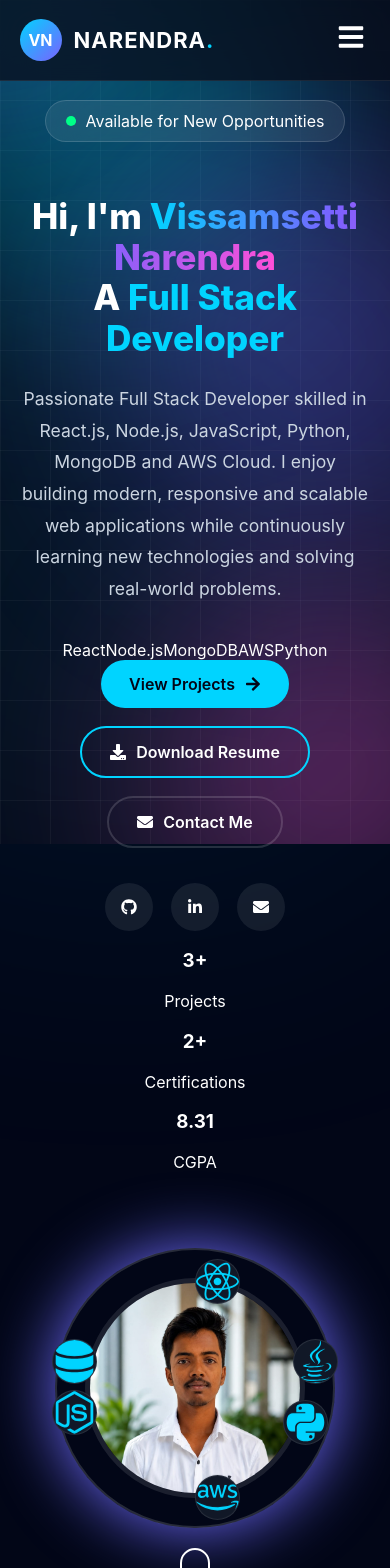
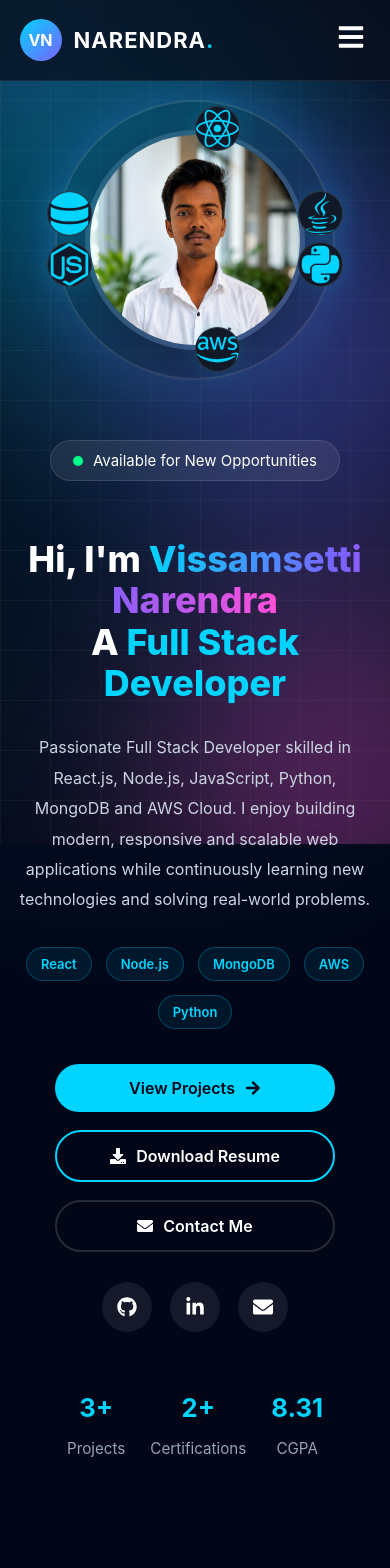
Before and after one commit to vissamsettinarendra-hub/portfolio, a React (Vite) app: page / in a window 390 px wide. Shown: the top 1568 px of the page. Built offline with nearby package versions, Linux system fonts and the light colour scheme.

Commit message:
prepare for deployment

```diff
--- a/src/components/Hero/Hero.css
+++ b/src/components/Hero/Hero.css
@@ -1,4 +1,4 @@
-.hero {
+.hero{
 
     min-height:100vh;
 
@@ -8,20 +8,24 @@
 
     position:relative;
 
+    overflow:hidden;
+
     padding:120px 0 80px;
-
-    overflow:hidden;
 
 }
 
 
 /* Background Glow */
 
-.hero::before {
+.hero::before{
 
     content:"";
 
     position:absolute;
+
+    top:18%;
+
+    right:8%;
 
     width:450px;
 
@@ -33,17 +37,12 @@
 
     opacity:.15;
 
-    top:20%;
-
-    right:10%;
-
 }
 
 
+/* Grid */
 
-
-
-.hero-grid {
+.hero-grid{
 
     display:grid;
 
@@ -51,27 +50,27 @@
 
     align-items:center;
 
-    gap:60px;
+    gap:70px;
 
-}
-
-
-
-
-
-.hero-content {
+    position:relative;
 
     z-index:2;
 
 }
 
 
+/* Left */
 
+.hero-content{
+
+    z-index:2;
+
+}
 
 
 /* Available Chip */
 
-.chip {
+.chip{
 
     display:inline-flex;
 
@@ -79,40 +78,39 @@
 
     gap:10px;
 
-    padding:10px 20px;
+    padding:10px 22px;
 
     border-radius:50px;
 
     background:rgba(255,255,255,.08);
 
-    backdrop-filter:blur(20px);
+    backdrop-filter:blur(18px);
+
+    border:1px solid rgba(255,255,255,.12);
 
     color:white;
 
-    margin-bottom:25px;
+    margin-bottom:28px;
 
-    border:1px solid rgba(255,255,255,.15);
+    font-size:15px;
 
 }
 
-
-
-.dot {
+.dot{
 
     width:10px;
 
     height:10px;
 
+    border-radius:50%;
+
     background:#00ff88;
-
-    border-radius:50%;
 
     animation:pulse 1.5s infinite;
 
 }
 
-
-@keyframes pulse {
+@keyframes pulse{
 
     0%{
         transform:scale(1);
@@ -129,12 +127,9 @@
 }
 
 
-
-
-
 /* Title */
 
-.hero-title {
+.hero-title{
 
     font-size:4rem;
 
@@ -142,21 +137,22 @@
 
     font-weight:800;
 
-    margin-bottom:25px;
+    margin-bottom:28px;
+
+    color:white;
 
 }
 
-
-
-.hero-title .line {
+.hero-title .line{
 
     display:block;
 
 }
 
 
+/* Gradient Name */
 
-.grad {
+.grad{
 
     background:linear-gradient(
         90deg,
@@ -174,42 +170,80 @@
 }
 
 
+/* Typed */
 
-
-
-.typed {
+.typed{
 
     color:#00d4ff;
 
 }
 
 
-
-
-
 /* Description */
 
-.hero-sub {
+.hero-sub{
 
     color:#cbd5e1;
 
-    font-size:1.1rem;
+    font-size:1.08rem;
 
-    line-height:1.8;
+    line-height:1.9;
 
-    max-width:650px;
+    max-width:640px;
+
+    margin-bottom:32px;
+
+}
+
+
+/* Tech Stack */
+
+.hero-tech{
+
+    display:flex;
+
+    flex-wrap:wrap;
+
+    gap:14px;
 
     margin-bottom:35px;
 
 }
 
+.hero-tech span{
 
+    padding:10px 18px;
 
+    border-radius:30px;
+
+    background:rgba(0,212,255,.08);
+
+    border:1px solid rgba(0,212,255,.25);
+
+    color:#00d4ff;
+
+    font-size:14px;
+
+    font-weight:600;
+
+    transition:.35s;
+
+}
+
+.hero-tech span:hover{
+
+    background:#00d4ff;
+
+    color:#020617;
+
+    transform:translateY(-4px);
+
+}
 
 
 /* Buttons */
 
-.hero-buttons {
+.hero-buttons{
 
     display:flex;
 
@@ -217,21 +251,21 @@
 
     flex-wrap:wrap;
 
-    margin-bottom:35px;
+    margin-bottom:30px;
 
 }
 
-
-
-.btn {
+.btn{
 
     display:flex;
 
     align-items:center;
 
+    justify-content:center;
+
     gap:10px;
 
-    padding:14px 28px;
+    padding:14px 30px;
 
     border-radius:50px;
 
@@ -239,21 +273,17 @@
 
     font-weight:600;
 
-    transition:.35s ease;
+    transition:.35s;
 
 }
 
-
-
-.btn:hover {
+.btn:hover{
 
     transform:translateY(-5px);
 
 }
 
-
-
-.btn-primary {
+.btn-primary{
 
     background:#00d4ff;
 
@@ -261,9 +291,13 @@
 
 }
 
+.btn-primary:hover{
 
+    box-shadow:0 15px 35px rgba(0,212,255,.35);
 
-.btn-outline {
+}
+
+.btn-outline{
 
     border:2px solid #00d4ff;
 
@@ -271,9 +305,7 @@
 
 }
 
-
-
-.btn-outline:hover {
+.btn-outline:hover{
 
     background:#00d4ff;
 
@@ -281,9 +313,7 @@
 
 }
 
-
-
-.btn-ghost {
+.btn-ghost{
 
     border:2px solid rgba(255,255,255,.15);
 
@@ -291,28 +321,32 @@
 
 }
 
+.btn-ghost:hover{
+
+    border-color:#00d4ff;
+
+    color:#00d4ff;
+
+}
 
 
+/* Social */
 
-
-/* Social Icons */
-
-
-.hero-socials {
+.hero-socials{
 
     display:flex;
 
     gap:18px;
 
+    margin-bottom:35px;
+
 }
 
+.hero-socials a{
 
+    width:50px;
 
-.hero-socials a {
-
-    width:48px;
-
-    height:48px;
+    height:50px;
 
     display:flex;
 
@@ -326,13 +360,13 @@
 
     color:white;
 
-    transition:.3s;
+    font-size:20px;
+
+    transition:.35s;
 
 }
 
-
-
-.hero-socials a:hover {
+.hero-socials a:hover{
 
     transform:translateY(-6px);
 
@@ -343,31 +377,46 @@
 }
 
 
+/* Stats */
 
-
-
-/* Profile Section */
-
-
-.hero-visual {
+.hero-stats{
 
     display:flex;
 
-    justify-content:center;
+    gap:45px;
 
 }
 
+.hero-stats div{
 
+    text-align:left;
 
-.avatar-ring {
+}
 
-    width:430px;
+.hero-stats h3{
 
-    height:430px;
+    color:#00d4ff;
 
-    border-radius:50%;
+    font-size:2rem;
 
-    position:relative;
+    margin-bottom:6px;
+
+    font-weight:700;
+
+}
+
+.hero-stats p{
+
+    color:#94a3b8;
+
+    font-size:.95rem;
+
+}
+/* ===========================
+   Hero Right Section
+=========================== */
+
+.hero-visual{
 
     display:flex;
 
@@ -375,61 +424,74 @@
 
     align-items:center;
 
-    border:2px solid rgba(255,255,255,.15);
-
-    animation:rotateGlow 8s linear infinite;
+    position:relative;
 
 }
 
+.avatar-ring{
 
+    position:relative;
 
-@keyframes rotateGlow {
+    width:430px;
+
+    height:430px;
+
+    display:flex;
+
+    justify-content:center;
+
+    align-items:center;
+
+    border-radius:50%;
+
+    border:2px solid rgba(255,255,255,.12);
+
+    animation:ringGlow 6s ease-in-out infinite;
+
+}
+
+@keyframes ringGlow{
 
     0%{
 
         box-shadow:
-        0 0 30px #00d4ff;
+        0 0 25px rgba(0,212,255,.25);
 
     }
-
 
     50%{
 
         box-shadow:
-        0 0 70px #7b61ff;
+        0 0 70px rgba(123,97,255,.35);
 
     }
-
 
     100%{
 
         box-shadow:
-        0 0 30px #00d4ff;
+        0 0 25px rgba(0,212,255,.25);
 
     }
 
 }
 
-
-
-
-.profile-container {
+.profile-container{
 
     width:330px;
 
     height:330px;
 
+    border-radius:50%;
+
     overflow:hidden;
 
-    border-radius:50%;
+    border:5px solid rgba(255,255,255,.12);
 
-    border:5px solid rgba(255,255,255,.1);
+    box-shadow:0 25px 60px rgba(0,0,0,.35);
 
 }
 
-
-
-.profile-image {
+.profile-image{
 
     width:100%;
 
@@ -437,16 +499,21 @@
 
     object-fit:cover;
 
+    transition:.5s;
+
 }
 
+.profile-container:hover .profile-image{
 
+    transform:scale(1.08);
 
+}
 
+/* ===========================
+   Floating Icons
+=========================== */
 
-/* Floating Icons */
-
-
-.float-icon {
+.float-icon{
 
     position:absolute;
 
@@ -454,32 +521,43 @@
 
     height:60px;
 
-    background:#111827;
-
-    border-radius:50%;
-
     display:flex;
 
     justify-content:center;
 
     align-items:center;
 
-    font-size:28px;
+    border-radius:50%;
+
+    background:#111827;
 
     color:#00d4ff;
 
-    border:1px solid rgba(255,255,255,.1);
+    font-size:28px;
 
-    animation:float 4s ease-in-out infinite;
+    border:1px solid rgba(255,255,255,.12);
+
+    box-shadow:0 0 25px rgba(0,212,255,.18);
+
+    animation:floatIcon 4s ease-in-out infinite;
+
+    transition:.35s;
 
 }
 
+.float-icon:hover{
 
+    transform:scale(1.15);
 
-@keyframes float {
+    background:#00d4ff;
 
-    0%,
-    100%{
+    color:#020617;
+
+}
+
+@keyframes floatIcon{
+
+    0%,100%{
 
         transform:translateY(0);
 
@@ -493,54 +571,9 @@
 
 }
 
+.fi-1{
 
-
-.fi-1{
-    top:10px;
-    left:50%;
-}
-
-
-.fi-2{
-    top:90px;
-    right:-5px;
-}
-
-
-.fi-3{
-    bottom:80px;
-    right:5px;
-}
-
-
-.fi-4{
-    bottom:5px;
-    left:50%;
-}
-
-
-.fi-5{
-    bottom:90px;
-    left:-5px;
-}
-
-
-.fi-6{
-    top:90px;
-    left:-5px;
-}
-
-
-
-
-/* Scroll */
-
-
-.scroll-hint {
-
-    position:absolute;
-
-    bottom:30px;
+    top:5px;
 
     left:50%;
 
@@ -548,31 +581,129 @@
 
 }
 
+.fi-2{
 
+    top:90px;
 
-.scroll-hint span {
+    right:-10px;
 
-    width:30px;
+}
 
-    height:50px;
+.fi-3{
 
-    border:2px solid white;
+    bottom:90px;
+
+    right:-10px;
+
+}
+
+.fi-4{
+
+    bottom:5px;
+
+    left:50%;
+
+    transform:translateX(-50%);
+
+}
+
+.fi-5{
+
+    bottom:90px;
+
+    left:-10px;
+
+}
+
+.fi-6{
+
+    top:90px;
+
+    left:-10px;
+
+}
+
+/* ===========================
+   Scroll Down
+=========================== */
+
+.scroll-hint{
+
+    position:absolute;
+
+    left:50%;
+
+    bottom:30px;
+
+    transform:translateX(-50%);
+
+}
+
+.scroll-hint span{
+
+    width:28px;
+
+    height:48px;
 
     display:block;
 
     border-radius:30px;
 
+    border:2px solid white;
+
+    position:relative;
+
 }
 
+.scroll-hint span::before{
 
+    content:"";
 
+    position:absolute;
 
+    top:8px;
 
-/* Responsive */
+    left:50%;
 
+    transform:translateX(-50%);
+
+    width:6px;
+
+    height:10px;
+
+    border-radius:10px;
+
+    background:white;
+
+    animation:scrollDown 1.5s infinite;
+
+}
+
+@keyframes scrollDown{
+
+    0%{
+
+        opacity:1;
+
+        top:8px;
+
+    }
+
+    100%{
+
+        opacity:0;
+
+        top:28px;
+
+    }
+
+}
+
+/* ===========================
+   Tablet
+=========================== */
 
 @media(max-width:992px){
-
 
 .hero-grid{
 
@@ -580,8 +711,21 @@
 
 text-align:center;
 
+gap:60px;
+
 }
 
+.hero-content{
+
+order:2;
+
+}
+
+.hero-visual{
+
+order:1;
+
+}
 
 .hero-buttons{
 
@@ -589,6 +733,97 @@
 
 }
 
+.hero-socials{
+
+justify-content:center;
+
+}
+
+.hero-tech{
+
+justify-content:center;
+
+}
+
+.hero-stats{
+
+justify-content:center;
+
+gap:35px;
+
+text-align:center;
+
+}
+
+.hero-stats div{
+
+text-align:center;
+
+}
+
+.hero-title{
+
+font-size:3rem;
+
+}
+
+.avatar-ring{
+
+width:340px;
+
+height:340px;
+
+}
+
+.profile-container{
+
+width:270px;
+
+height:270px;
+
+}
+
+}
+
+/* ===========================
+   Mobile
+=========================== */
+
+@media(max-width:576px){
+
+.hero{
+
+padding-top:110px;
+
+}
+
+.hero-title{
+
+font-size:2.25rem;
+
+}
+
+.hero-sub{
+
+font-size:1rem;
+
+}
+
+.hero-buttons{
+
+flex-direction:column;
+
+align-items:center;
+
+}
+
+.btn{
+
+width:100%;
+
+max-width:280px;
+
+}
 
 .hero-socials{
 
@@ -596,49 +831,31 @@
 
 }
 
+.hero-tech{
 
-
-.avatar-ring{
-
-    width:330px;
-
-    height:330px;
+justify-content:center;
 
 }
 
+.hero-tech span{
 
+font-size:13px;
 
-.profile-container{
-
-    width:260px;
-
-    height:260px;
+padding:8px 14px;
 
 }
 
+.hero-stats{
 
-
-.hero-title{
-
-    font-size:2.8rem;
+gap:25px;
 
 }
 
+.hero-stats h3{
 
+font-size:1.6rem;
 
 }
-
-
-
-@media(max-width:500px){
-
-
-.hero-title{
-
-    font-size:2.2rem;
-
-}
-
 
 .avatar-ring{
 
@@ -648,7 +865,6 @@
 
 }
 
-
 .profile-container{
 
 width:220px;
@@ -656,7 +872,6 @@
 height:220px;
 
 }
-
 
 .float-icon{
 
@@ -668,5 +883,10 @@
 
 }
 
+.scroll-hint{
+
+display:none;
 
 }
+
+}
```
Lines whose indentation alone changed are shown as unchanged.
